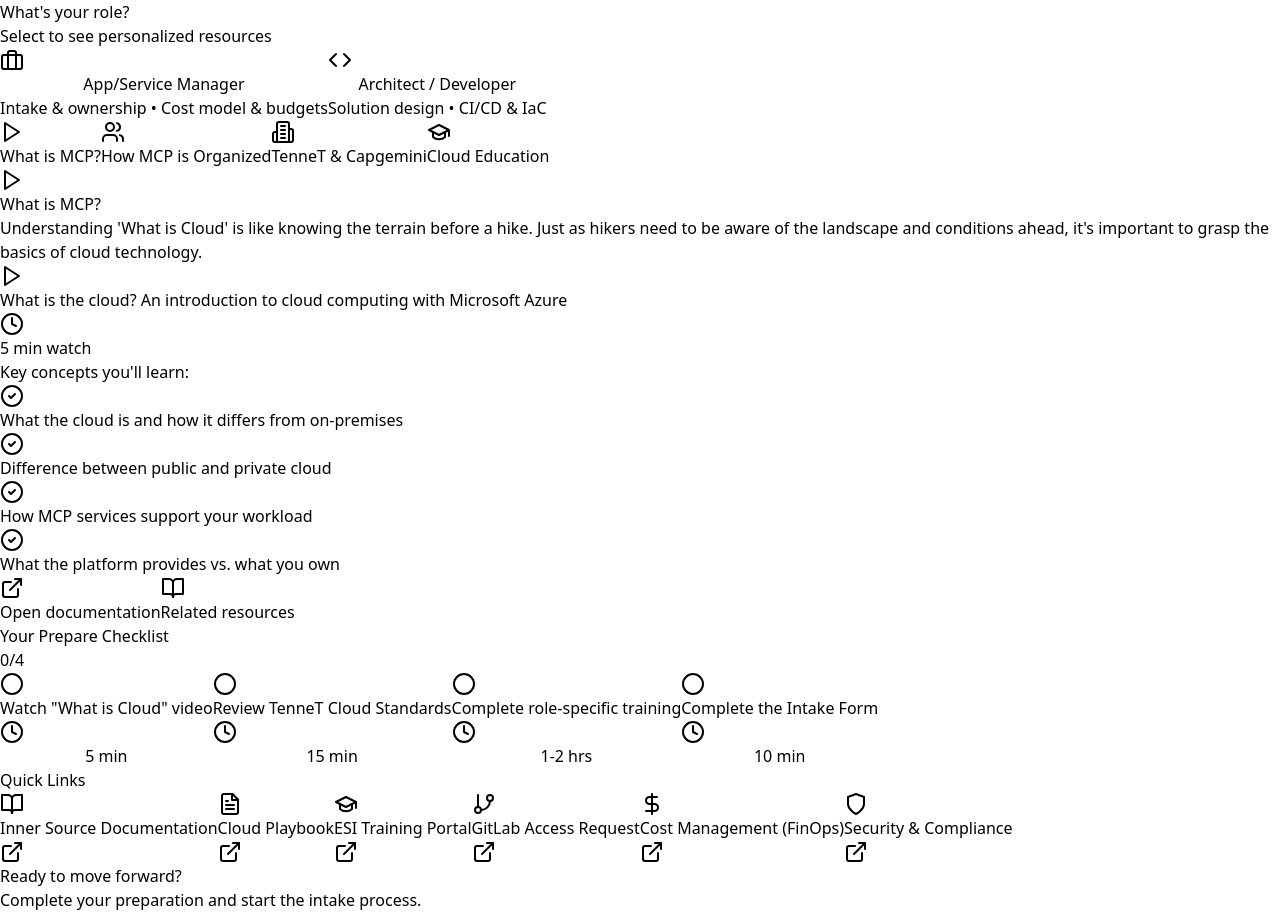
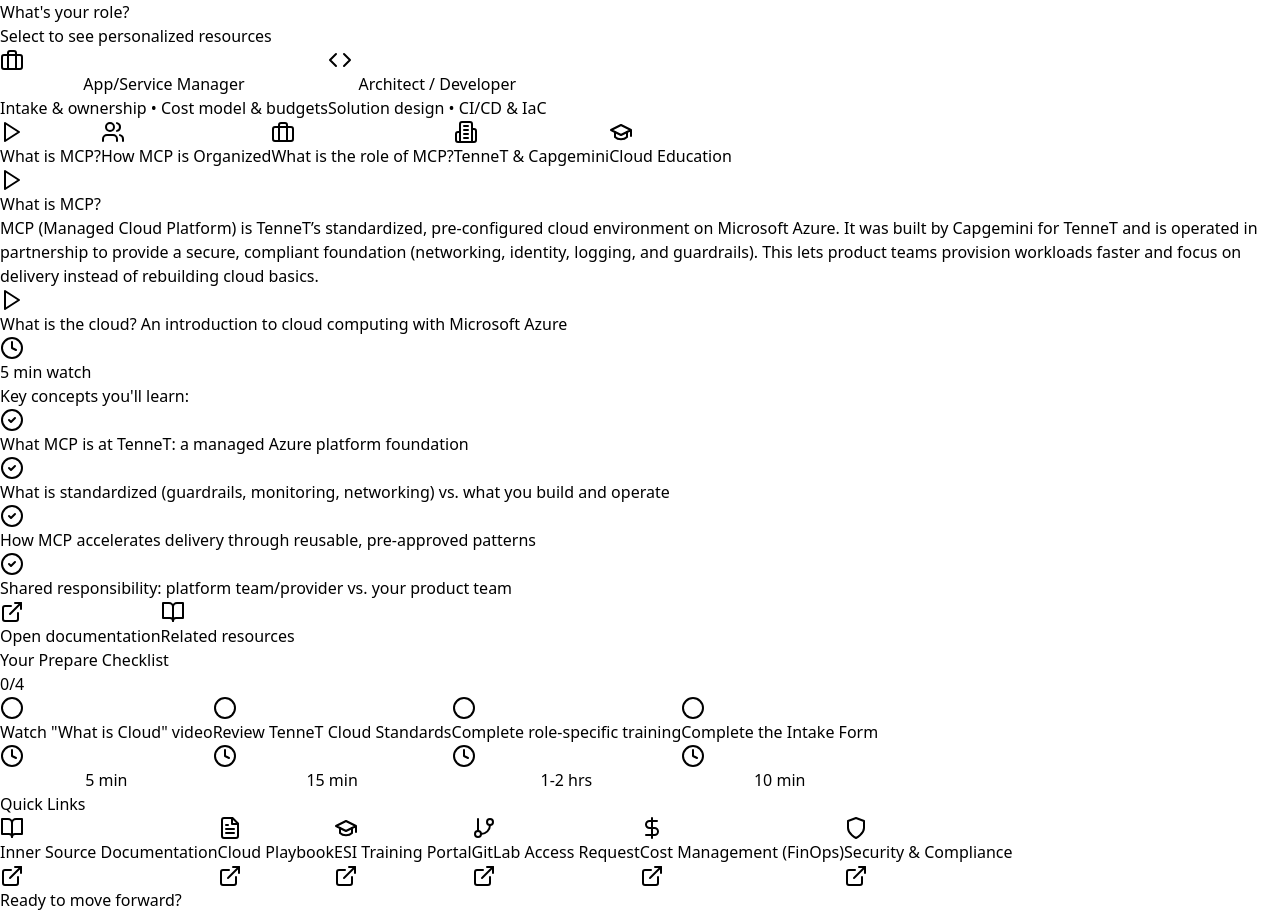
Before and after one commit to ortiq01/cloud-playbook, a React (Vite) app: page / in a window 1280 px wide. Shown: the part 1064-1980 px from the top of the page. Built offline with nearby package versions, Linux system fonts and the light colour scheme.

Commit message:
Update Prepare phase MCP content

```diff
--- a/src/appConfig.js
+++ b/src/appConfig.js
@@ -136,12 +136,13 @@
           title: 'What is MCP?',
           icon: Play,
           content: {
-            description: "Understanding 'What is Cloud' is like knowing the terrain before a hike. Just as hikers need to be aware of the landscape and conditions ahead, it's important to grasp the basics of cloud technology.",
+            description:
+              "MCP (Managed Cloud Platform) is TenneT’s standardized, pre-configured cloud environment on Microsoft Azure. It was built by Capgemini for TenneT and is operated in partnership to provide a secure, compliant foundation (networking, identity, logging, and guardrails). This lets product teams provision workloads faster and focus on delivery instead of rebuilding cloud basics.",
             keyPoints: [
-              'What the cloud is and how it differs from on-premises',
-              'Difference between public and private cloud',
-              'How MCP services support your workload',
-              'What the platform provides vs. what you own'
+              "What MCP is at TenneT: a managed Azure platform foundation",
+              'What is standardized (guardrails, monitoring, networking) vs. what you build and operate',
+              'How MCP accelerates delivery through reusable, pre-approved patterns',
+              'Shared responsibility: platform team/provider vs. your product team'
             ],
             hasVideo: true,
             videoTitle: 'What is the cloud? An introduction to cloud computing with Microsoft Azure'
@@ -157,6 +158,22 @@
               'Platform Owner: BTO Operations, IIC Unit',
               'Managed Cloud Provider: Capgemini (Azure & GitLab)',
               'Enablement Team: Solutioning, coaching & onboarding'
+            ],
+            hasVideo: false
+          }
+        },
+        {
+          id: 'mcp-role',
+          title: 'What is the role of MCP?',
+          icon: Briefcase,
+          content: {
+            description:
+              'MCP helps application teams move faster on Azure by providing a secure, standardized foundation and clear ways of working. Depending on your needs, you can get a “white glove” onboarding experience via the Enablement team or use predefined, automated self-service capabilities to stay more autonomous.',
+            keyPoints: [
+              'What MCP provides: compliant landing zones, platform guardrails, and baseline observability',
+              'White glove enablement: coaching, onboarding, and solutioning support when needed',
+              'Self-service autonomy: reusable patterns and automated services to provision safely and consistently',
+              'Clarity on responsibilities: what the platform covers vs. what your team owns and operates'
             ],
             hasVideo: false
           }
@@ -220,7 +237,7 @@
         { icon: Shield, label: 'Security & Compliance', color: 'text-red-600' }
       ],
       topdeskRequests: [
-        { label: 'Request GitLab access', desc: 'User onboarding / permissions' },
+        { label: 'Request Cloud Access via OMADA', desc: 'User onboarding / permissions' },
         { label: 'Request subscription / landing zone', desc: 'If needed for onboarding' },
         { label: 'Request security onboarding', desc: 'Access + policy alignment' }
       ],
```
